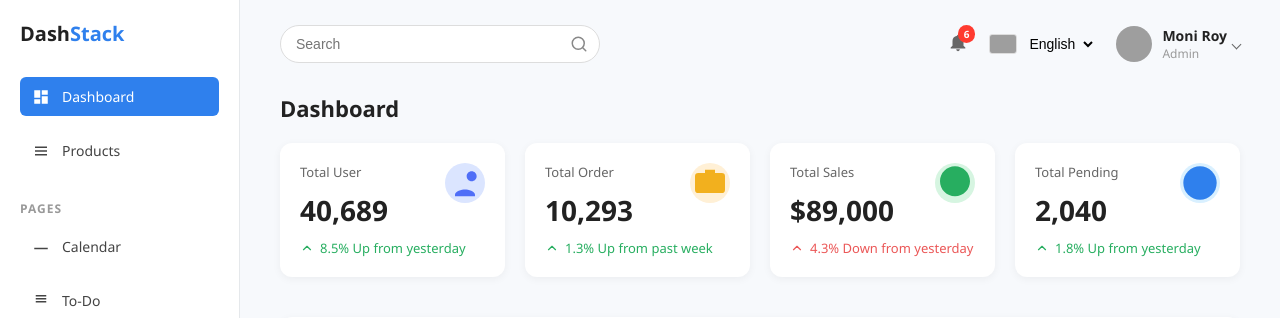
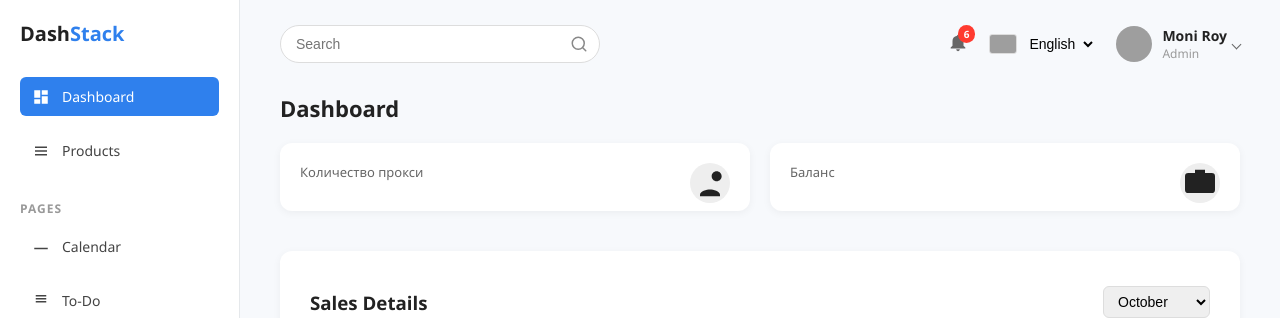
Before and after one commit to wkila/admin-panel, a Django app: page /main_page/dashboard/ in a window 1280 px wide. Shown: the top 318 px of the page. Run offline with Django 5.2, Linux system fonts and the light colour scheme; grey boxes are pictures that could not be loaded.

Commit message:
dynamic content proxy

```diff
--- a/admin_panel/main_page/templates/main_page/dashboard.html
+++ b/admin_panel/main_page/templates/main_page/dashboard.html
@@ -34,50 +34,20 @@
         <h2 class="section-title">Dashboard</h2>
 
         <div class="stats-cards">
-          <div class="card total-user">
-            <div class="title">Total User</div>
-            <div class="value">40,689</div>
-            <div class="change up">
-              <svg viewBox="0 0 24 24" fill="none" stroke="currentColor" stroke-width="2" stroke-linecap="round" stroke-linejoin="round"><polyline points="6 15 12 9 18 15"/></svg>
-              8.5% Up from yesterday
-            </div>
-            <div class="icon-circle">
-              <svg viewBox="0 0 24 24" fill="currentColor"><path d="M16 11c1.66 0 2.99-1.34 2.99-3S17.66 5 16 5s-3 1.34-3 3 1.34 3 3 3zM6 19c0-2 4-3.1 6-3.1s6 1.1 6 3.1v1H6v-1z"/></svg>
-            </div>
-          </div>
-          <div class="card total-order">
-            <div class="title">Total Order</div>
-            <div class="value">10,293</div>
-            <div class="change up">
-              <svg viewBox="0 0 24 24" fill="none" stroke="currentColor" stroke-width="2" stroke-linecap="round" stroke-linejoin="round"><polyline points="6 15 12 9 18 15"/></svg>
-              1.3% Up from past week
-            </div>
-            <div class="icon-circle">
-              <svg viewBox="0 0 24 24" fill="currentColor"><path d="M21 16V8a2 2 0 0 0-2-2h-4V4H9v2H5a2 2 0 0 0-2 2v8a2 2 0 0 0 2 2h14a2 2 0 0 0 2-2z"/></svg>
-            </div>
-          </div>
-          <div class="card total-sales">
-            <div class="title">Total Sales</div>
-            <div class="value">$89,000</div>
-            <div class="change down">
-              <svg viewBox="0 0 24 24" fill="none" stroke="currentColor" stroke-width="2" stroke-linecap="round" stroke-linejoin="round"><polyline points="18 15 12 9 6 15"/></svg>
-              4.3% Down from yesterday
-            </div>
-            <div class="icon-circle">
-              <svg viewBox="0 0 24 24" fill="currentColor"><path d="M9 17h6v-2H9v2zm3-15c-4.97 0-9 4.03-9 9 0 4.97 4.03 9 9 9s9-4.03 9-9c0-4.97-4.03-9-9-9z"/></svg>
-            </div>
-          </div>
-          <div class="card total-pending">
-            <div class="title">Total Pending</div>
-            <div class="value">2,040</div>
-            <div class="change up">
-              <svg viewBox="0 0 24 24" fill="none" stroke="currentColor" stroke-width="2" stroke-linecap="round" stroke-linejoin="round"><polyline points="6 15 12 9 18 15"/></svg>
-              1.8% Up from yesterday
-            </div>
-            <div class="icon-circle">
-              <svg viewBox="0 0 24 24" fill="currentColor"><path d="M12 2a10 10 0 1 0 10 10A10 10 0 0 0 12 2z"/></svg>
-            </div>
-          </div>
+            {% for el in data.names_cards %}
+                <div class="card">
+                    <div class="title">{{ el }}</div>
+                    {% if el == 'Баланс' %}
+                        <div class="icon-circle">
+                          <svg viewBox="0 0 24 24" fill="currentColor"><path d="M21 16V8a2 2 0 0 0-2-2h-4V4H9v2H5a2 2 0 0 0-2 2v8a2 2 0 0 0 2 2h14a2 2 0 0 0 2-2z"/></svg>
+                      </div>
+                    {% else %}
+                        <div class="icon-circle">
+                            <svg viewBox="0 0 24 24" fill="currentColor"><path d="M16 11c1.66 0 2.99-1.34 2.99-3S17.66 5 16 5s-3 1.34-3 3 1.34 3 3 3zM6 19c0-2 4-3.1 6-3.1s6 1.1 6 3.1v1H6v-1z"/></svg>
+                        </div>
+                    {% endif %}
+                </div>
+            {% endfor %}
         </div>
 
         <section class="chart-container">
--- a/admin_panel/main_page/templates/main_page/index.html
+++ b/admin_panel/main_page/templates/main_page/index.html
@@ -55,7 +55,7 @@
       {% endblock %}
     </div>
     <script src="https://cdn.jsdelivr.net/npm/chart.js"></script>
-    {% if request.resolver_match.url_name == 'about' %}
+    {% if request.resolver_match.url_name == 'dashboard' %}
         <script src="{% static 'main_page/js/main.js' %}"></script>
     {% endif %}
     <script src="{% static 'main_page/js/switchtabs.js' %}"></script>
--- a/admin_panel/main_page/views.py
+++ b/admin_panel/main_page/views.py
@@ -3,16 +3,25 @@ from django.shortcuts import render
 from .forms import ContactModelForm
 from .models import ContactModel
 
+api_req = {
+    'Получить цену': {
+        'get_price': {
+            'Количество прокси': 'count',
+            'Период': 'period'
+        }
+    }
+}
+
 # Create your views here.
 
 def main_page(request):
-    data = {
-        'navbar': ['Dashboard', 'Products', ]
-    }
     return render(request, 'main_page/index.html')
 
 def dashboard(request):
-    return render(request, 'main_page/dashboard.html')
+    data = {
+        'names_cards': ['Количество прокси', 'Баланс']
+    }
+    return render(request, 'main_page/dashboard.html', {'data': data})
 
 # def contact(request):
 #     return render(request, 'main_page/contact.html')
```
